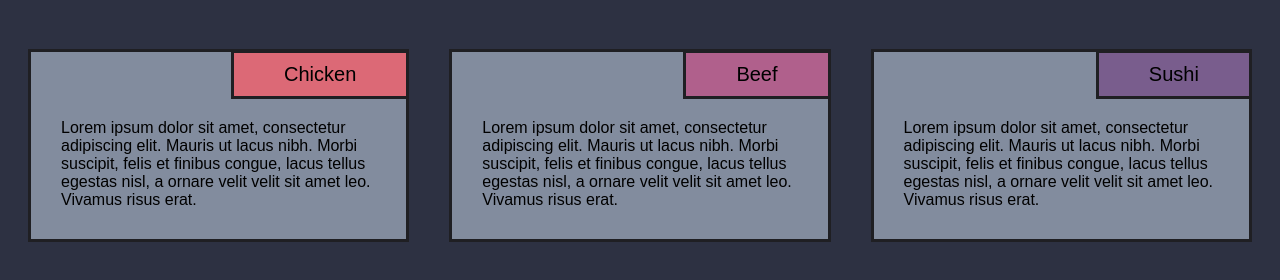
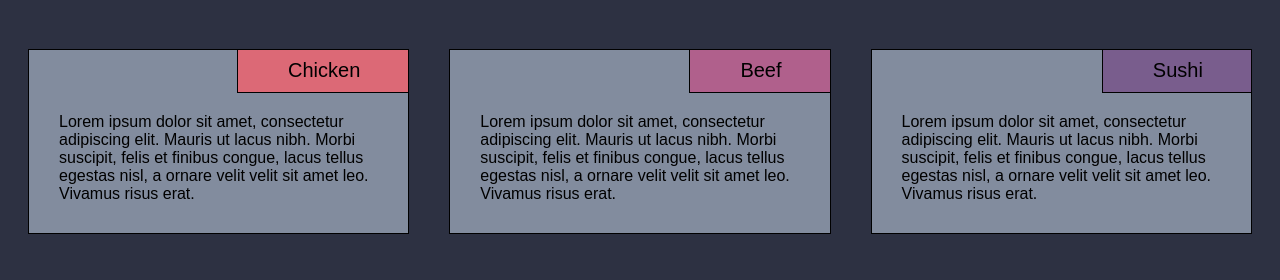
Before and after one commit to ravixez/coursera-coding-assignments, a plain HTML site: page module2-solution/index.html in a window 1280 px wide. Shown: the part 130-410 px from the top of the page. Drawn offline with Linux system fonts and the light colour scheme.

Commit message:
fixed borders

```diff
--- a/module2-solution/css/styles.css
+++ b/module2-solution/css/styles.css
@@ -23,7 +23,7 @@
   }
 
   .block {
-    border: 3px solid #1f1f23;
+    border: 1px solid black;
     background: #828c9e;
     margin: 20px;
     overflow: hidden;
@@ -43,7 +43,7 @@
 
   .block-title {
     text-align: right;
-    border: 3px solid #1f1f23;
+    border: 1px solid black;
     float: right;
     flex-flow: row;
     margin: 0;
```
